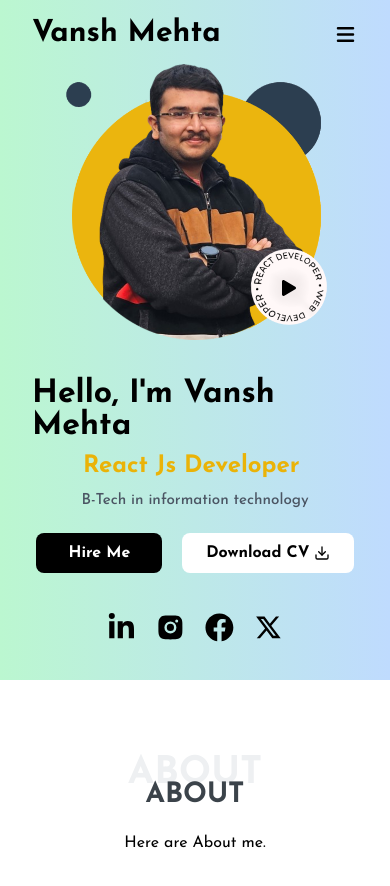
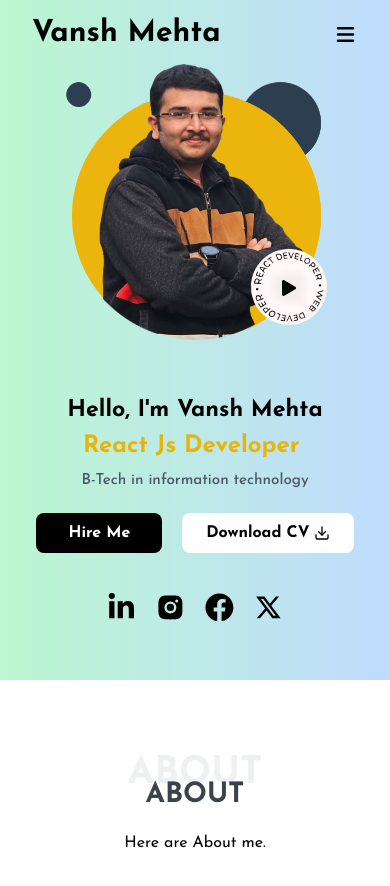
Before and after one commit to Vanshmehta38/Vansh-mehta, a React (Vite) app: page / in a window 390 px wide. Shown: the top 886 px of the page. Built offline with nearby package versions, Linux system fonts and the light colour scheme; no server answers.

Commit message:
hero section text size update

```diff
--- a/src/components/hero/Hero.jsx
+++ b/src/components/hero/Hero.jsx
@@ -14,7 +14,7 @@ const Hero = () => {
           <div className="info w-fit flex flex-col items-start justify-center sm:items-center gap-3 sm:gap-2">
             <h2
               data-aos="fade-up"
-              className=" text-5xl font-bold sm:text-[2rem]"
+              className=" text-5xl font-bold sm:text-[1.45rem]"
             >
               Hello, I'm Vansh Mehta
             </h2>
```
